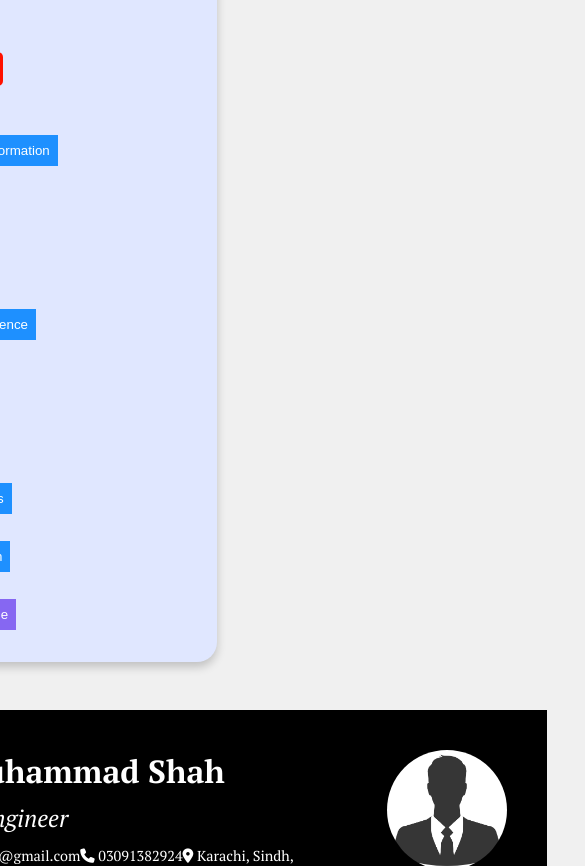
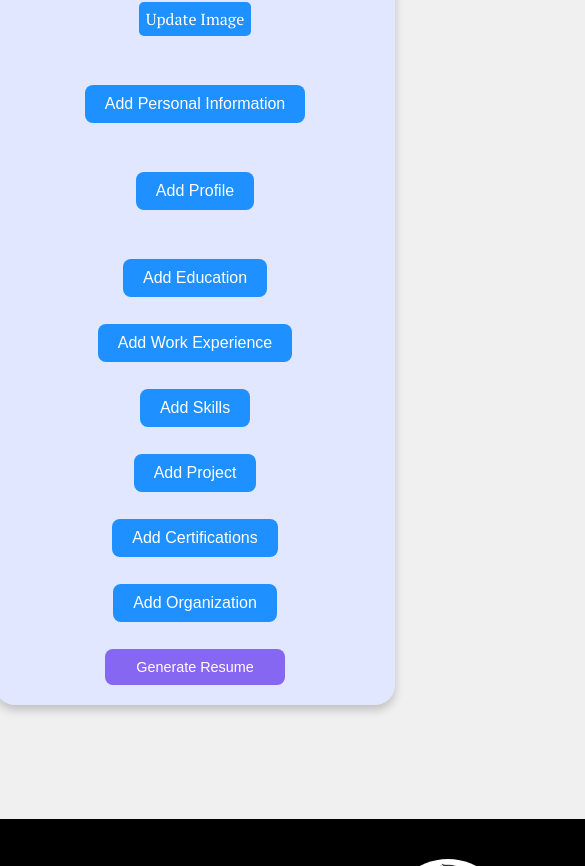
Before and after one commit to faizmshah/CVBanao, a website: page index.html in a window 390 px wide. Shown: the part 169-1035 px from the top of the page, 585 px wide, since content can reach past the window. Drawn offline with Linux system fonts and the light colour scheme.

Commit message:
Update style.css

```diff
--- a/style.css
+++ b/style.css
@@ -1,4 +1,3 @@
-
 :root {
   --main-color:#E0E7FF;
   --action-color: #8667F2;
@@ -9,9 +8,7 @@
   --white: #ffffff;
   --text-primary-color: black;
   --text-secondary-color: #555;
-
-}
-
+   }
 
 body {
     font-family: "PT serif";
@@ -23,60 +20,63 @@ body {
     background: var(--main-gray);
   }
 
-
-
-
 .name-position{
   padding: 10px;
   border-bottom: 4px solid black;
   text-align: center;
-
-}
+  }
 
 
 .actionBtn{
   background: var(--action-color);
 }
 
-/* Main container to center the form on the page */
+/* Container to center the form */
 .container-center {
   display: flex;
-  justify-content: center;  /* Center horizontally */
-  align-items: center;      /* Center vertically */
-  min-height: 100vh;        /* Full viewport height */
-  width: 100vw;             /* Full viewport width */
+  flex-direction: column;
+  align-items: center;   /* Center horizontally */
+  justify-content: center; /* Center vertically */
+  min-height: 100vh;     /* Full viewport height */
+  width: 100%;          /* Full viewport width */
+  padding: 1rem;         /* Add padding for better spacing */
+  box-sizing: border-box;
 }
+
 
 /* Resume form styling */
 .resume-form {
-  max-width: 500px;        /* Set a max width for larger screens */
-  width: 90%;              /* Adjust width on smaller screens */
+  width: 100%;
+  max-width: 500px;      /* Max width for larger screens */
   color: black;
   background: var(--main-color);
-  padding: 2rem;           /* Responsive padding */
+  padding: 2rem;         /* Responsive padding */
   border-radius: 20px;
   box-shadow: 0 5px 10px rgba(0, 0, 0, 0.2);
-  margin: 1rem;            /* Space around form */
+  margin: 1rem auto;          /* Space around form */
 }
 
 /* Resume template styling */
 #resume-template {
   max-width: fit-content;
-  min-width: 750px;
+  min-width: 800px;
   width: 100%;
-  min-width: 320px;        /* Ensure a minimum width on smaller devices */
-  margin: 2rem auto;
+
+  margin: 20vw;
 }
-
 
 .selectImg label{
   display: block;
   width: 100px;
-  background: rgb(255, 17, 0);
+  background: var(--blue-light);
   padding: 6px;
   cursor: pointer;
   color: #ffffff;
   border-radius: 5px;
+}
+
+.selectImg:hover label{
+  background: var(--action-color);
 }
 
 .selectImg input{
@@ -297,3 +297,131 @@ li{
 
   color: white;
 }
+
+/* Media query for screens smaller than 750px */
+@media (max-width: 750px) {
+  #resume-template {
+    max-width: fit-content;
+    min-width: 800px;
+    width: 100%;
+
+    margin: 20vw;
+  }
+
+  .resume-form {
+    display: flex;
+    flex-direction: column;
+    align-items: center;           /* Center content horizontally */
+    justify-content: center;       /* Center content vertically */
+    width: 100%;
+    max-width: 600px;              /* Max width for larger screens */
+    color: black;
+    background: var(--main-color);
+    padding: 2rem;                 /* Responsive padding */
+    border-radius: 20px;
+    box-shadow: 0 5px 10px rgba(0, 0, 0, 0.2);
+    margin: 1rem auto;             /* Center the form with auto */
+    box-sizing: border-box;
+                     /* Adjust padding for smaller screens */
+  }
+}
+
+
+@media (max-width: 600px) {
+  .resume-form {
+    max-width: 100%;             /* Allow full width on very small screens */
+    padding: 1rem;
+    align-items: center;
+    text-align: center;            /* Adjust padding for smaller screens */
+  }
+}
+
+
+.resume-form {
+  color: var(--text-primary-color);
+  background: var(--main-color);
+  padding: 24px;
+  border-radius: 20px;
+  box-shadow: 0 5px 10px rgba(0, 0, 0, 0.2);
+  width: 100%;
+  max-width: 400px;
+  margin: 0 auto;
+}
+
+.resume-form h1 {
+  font-size: 1.8em;
+  color: var(--action-color);
+  text-align: center;
+}
+
+.input-box label {
+  font-size: 1em;
+  color: var(--text-secondary-color);
+}
+
+.input-box input,
+.input-box textarea {
+  width: 100%;
+  padding: 12px;
+  margin: 5px 0;
+  border-radius: 10px;
+  border: 1px solid var(--main-gray);
+  background-color: var(--light-gray);
+  font-size: 1em;
+  color: var(--text-primary-color);
+  transition: border-color 0.3s ease;
+}
+
+.input-box input:focus,
+.input-box textarea:focus {
+  border-color: var(--blue-main);
+
+}
+
+.btn,
+button.actionBtn {
+  background-color: var(--action-color);
+  color: var(--white);
+  padding: 10px 20px;
+
+  font-size: 1em;
+  border: none;
+  border-radius: 8px;
+  cursor: pointer;
+  transition: background-color 0.3s ease;
+  width: 100%;
+  max-width: 180px;
+  display: block;
+  margin-left: auto;
+  margin-right: auto;
+}
+button{
+  border: none;
+  border-radius: 8px;
+  background-color: var(--blue-light);
+  padding: 10px 20px;
+}
+
+.btn:hover,
+button.actionBtn:hover {
+  background-color: var(--blue-light);
+}
+
+button {
+  font-size: clamp(1em, 2vw, 1.2em); /* Adjust font size responsively */
+}
+
+@media (max-width: 768px) {
+  .resume-form {
+    padding: 20px;
+    margin: 20px;
+  }
+
+  .resume-form h1 {
+    font-size: 1.5em;
+  }
+
+  .btn,
+  button.actionBtn {
+    font-size: 0.9em;
+  }
```
